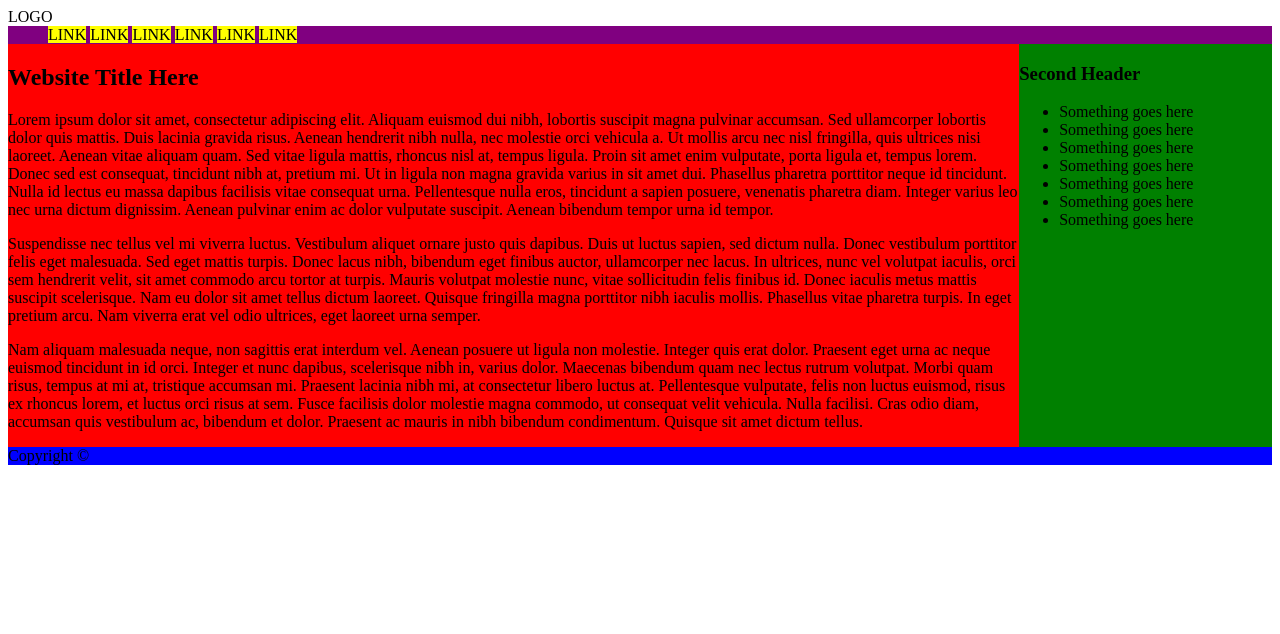
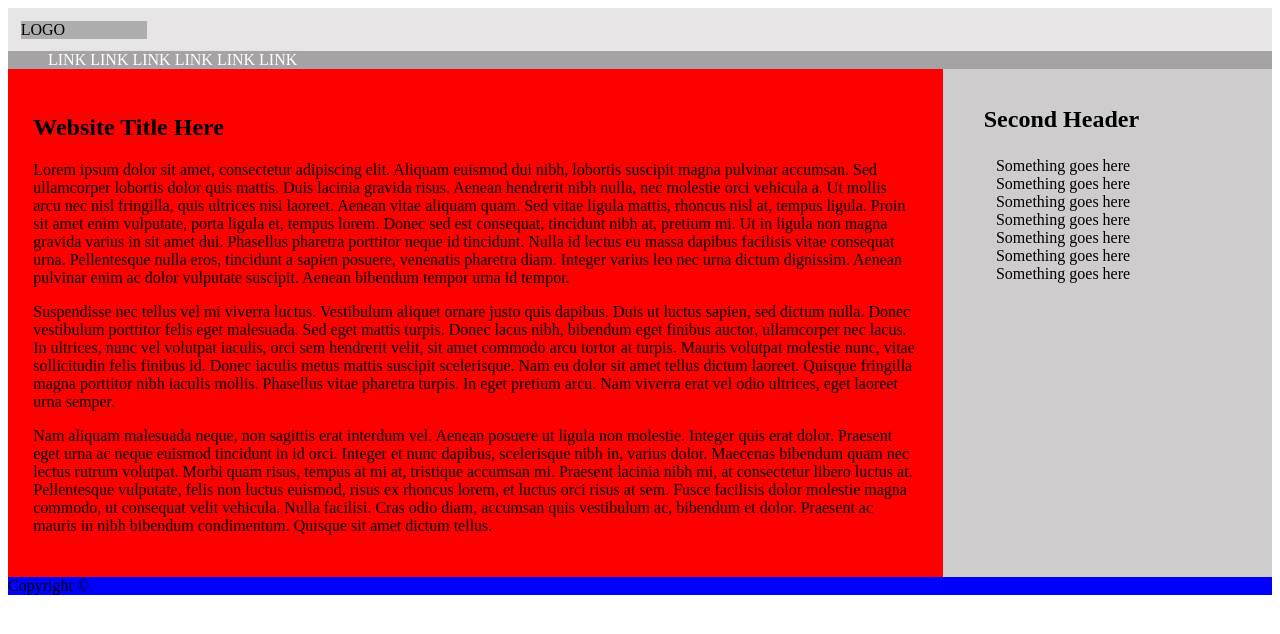
Before and after one commit to KaregaCarrington/css-project, a plain HTML site: page index.html in a window 1280 px wide. Drawn offline with Linux system fonts and the light colour scheme.

Commit message:
color changes and padding refix

```diff
--- a/index.css
+++ b/index.css
@@ -1,14 +1,25 @@
 
 #main {
-  width: 80%;
+  width: 70%;
   float: left;
   background: red;
+  padding: 2%;
 }
 
 #sidebar {
   width: 20%;
   float: left;
-  background: green;
+  background: #CECCCD;
+  padding: 1%;
+}
+
+#sidebar h3 {
+  margin-left: 11%;
+  font-size: 150%
+}
+
+#sidebar li {
+  list-style: none;
 }
 
 footer {
@@ -19,15 +30,26 @@ footer {
 nav ul {
   margin-top: 0;
   margin-bottom: 0;
-  background: purple;
+  background: #A5A3A4;
 }
 
 nav ul li {
   display: inline;
-  background: yellow;
+  color: #fff;
 }
 
 #content {
-  background: green;
+  background: #CECCCD;
   overflow: hidden;
 }
+
+header {
+  background: #E7E5E6;
+  padding-top: 1%;
+}
+
+#logo {
+  width: 10%;
+  margin: 0% 1% 1% 1%;
+  background: #AEAEAE;
+}
--- a/index.html
+++ b/index.html
@@ -8,10 +8,10 @@
 <body>
 
   <header>
+      <div id="logo">
+        LOGO
+      </div>
 
-    <div id="logo">
-      LOGO
-    </div>
 
     <nav>
       <ul>
```
